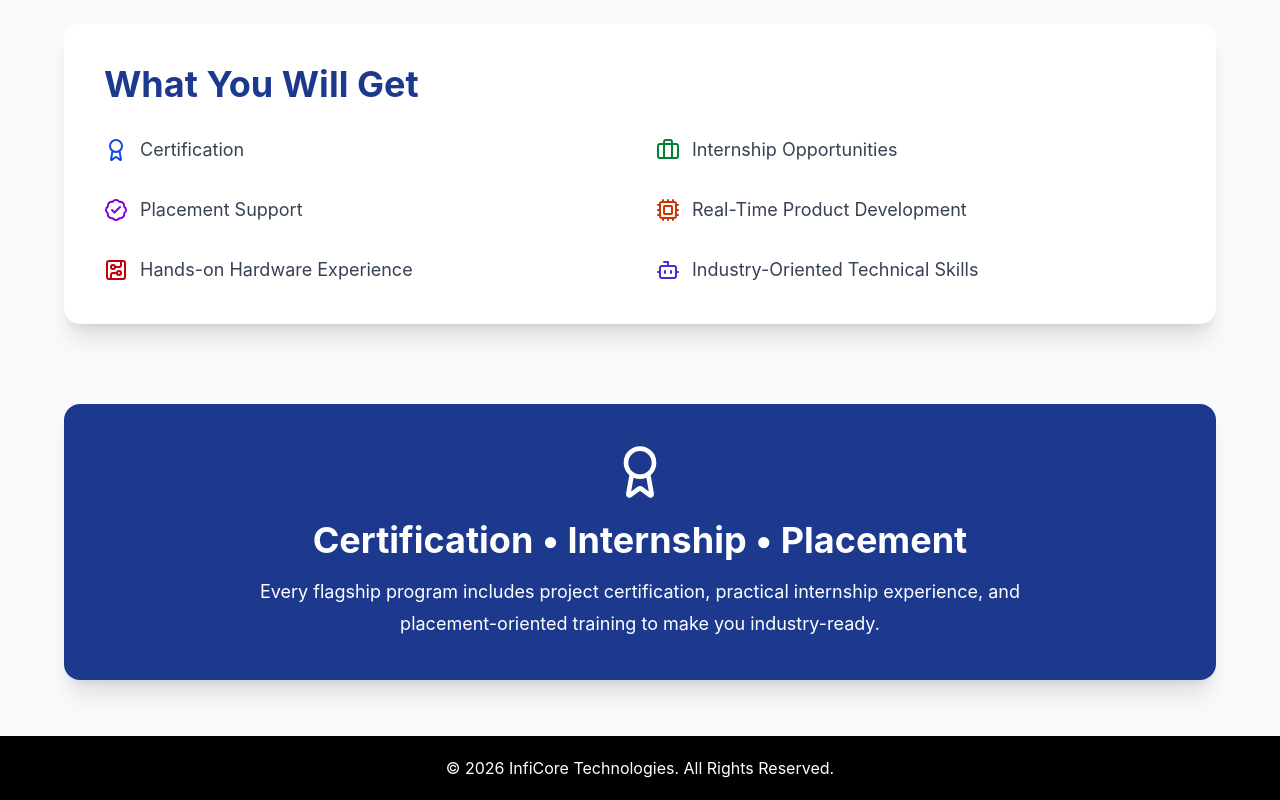
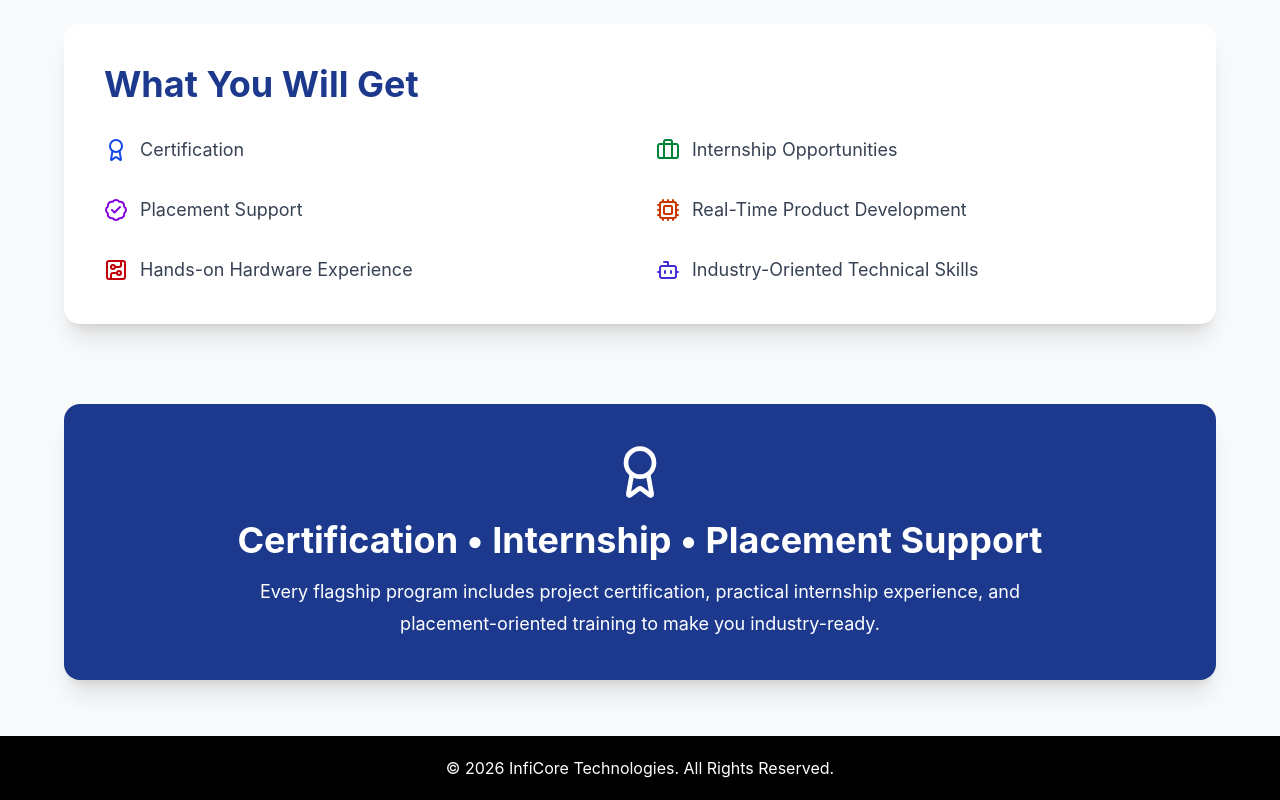
Before and after one commit to Ragul1106/infiCore, a React (Vite) app: page /#/courses in a window 1280 px wide. Shown: the part 1185-1985 px from the top of the page. Built offline with nearby package versions, Linux system fonts and the light colour scheme.

Commit message:
update the roadmap

```diff
--- a/src/pages/Courses.jsx
+++ b/src/pages/Courses.jsx
@@ -150,7 +150,7 @@ const Courses = () => {
         <Award className="w-14 h-14 mx-auto mb-5" />
 
         <h2 className="text-2xl md:text-4xl font-bold mb-4">
-          Certification • Internship • Placement
+          Certification • Internship • Placement Support
         </h2>
 
         <p className="text-lg max-w-3xl mx-auto leading-8">
```
